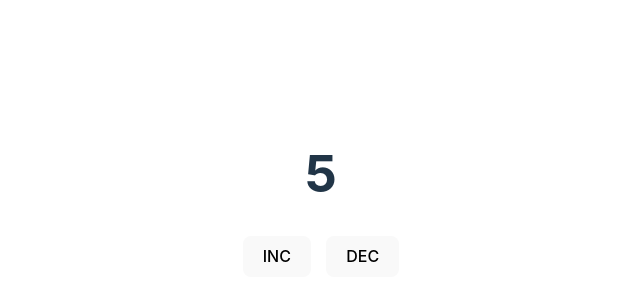
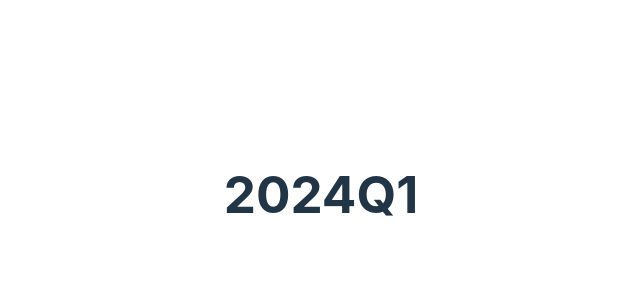
Before and after one commit to ustozation/2024Q1, a React (Vite) app: page / in a window 1280 px wide. Shown: the part 206-506 px from the top of the page, without its empty margins (319-959 px from the left). Built offline with nearby package versions, Linux system fonts and the light colour scheme.

Commit message:
refactor

```diff
--- a/src/App.jsx
+++ b/src/App.jsx
@@ -1,24 +1,10 @@
-import { useState } from 'react'
 import './App.css'
 
 function App() {
-	const [count, setCount] = useState(5)
-	const inc = () => {
-		setCount(count + 1)
-	}
-
-	const dec = () => {
-		if (count > 0) {
-			setCount(count - 1)
-		}
-	}
-
 	return (
 		<>
 			<div className='card'>
-				<h1>{count}</h1>
-				<button onClick={inc}>INC</button>
-				{count > 0 && <button onClick={dec}>DEC</button>}
+				<h1>2024Q1</h1>
 			</div>
 		</>
 	)
```
